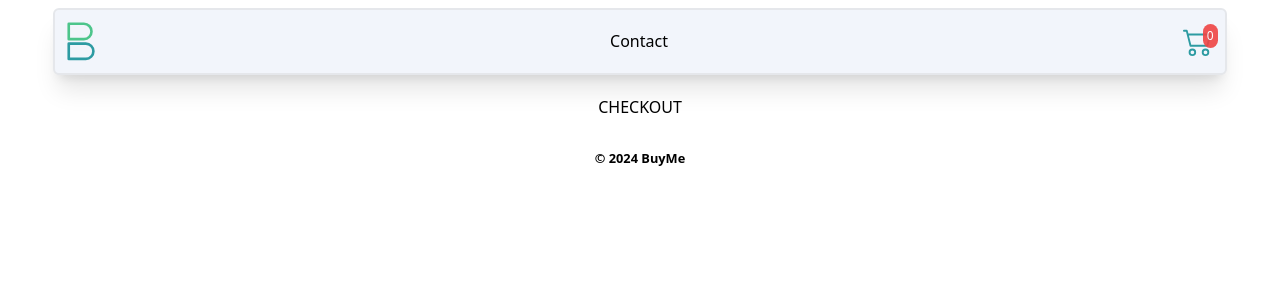
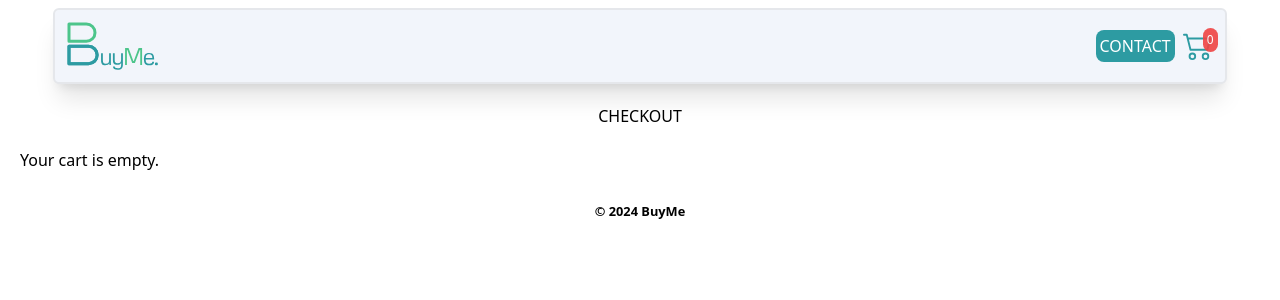
Before and after one commit to StormSkoglund/frontend-frameworks-ca, a React (Vite) app: page /checkout in a window 1280 px wide. Shown: the top 300 px of the page. Built offline with nearby package versions, Linux system fonts and the light colour scheme.

Commit message:
adds cart and checkout functionalities

```diff
--- a/src/api/UniquePost.jsx
+++ b/src/api/UniquePost.jsx
@@ -33,6 +33,26 @@ function UniquePost() {
       title: data.data.title,
       price: data.data.price,
       discountedPrice: data.data.discountedPrice,
+      image: {
+        url: data.data.image.url,
+        alt: data.data.image.alt,
+      },
+    }
+
+    let reviewContent
+    if (data.data.reviews && data.data.reviews.length > 0) {
+      reviewContent = data.data.reviews.map((review) => (
+        <div
+          key={review.id}
+          className="p-4 text-sm bg-gray-100 rounded-md shadow-md mb-4"
+        >
+          <p className="font-bold">{review.username}</p>
+          <p className="text-md">Rating: {review.rating}</p>
+          <p>{review.description}</p>
+        </div>
+      ))
+    } else {
+      reviewContent = <p>There are no reviews for this specific product.</p>
     }
 
     return (
@@ -55,6 +75,7 @@ function UniquePost() {
               price={data.data.price}
               discountedPrice={data.data.discountedPrice}
             />
+            <div className="">{reviewContent}</div>
           </div>
         </div>
       </>
--- a/src/components/Nav.jsx
+++ b/src/components/Nav.jsx
@@ -1,19 +1,47 @@
+import { useState } from "react"
 import { BsCart2 } from "react-icons/bs"
 import { NavLink } from "react-router-dom"
 import { useCart } from "../utils/CartContext"
+import { FaBars, FaTimes } from "react-icons/fa"
 
 function Nav() {
   const { cart } = useCart()
+  const [isOpen, setIsOpen] = useState(false)
+
+  const toggleMenu = () => {
+    setIsOpen(!isOpen)
+  }
+
   return (
     <nav className="flex flex-row align-middle items-center justify-between mx-auto w-11/12 shadow-xl bg-boxbg border-2 rounded-md p-3 mt-2">
       <NavLink to="/">
         <img
-          className="w-7"
-          src="src/assets/logo-svg.svg"
+          className="w-full"
+          src="src/assets/logo-full.svg"
           alt="The logo of the company, it's an uppercase b"
         />
       </NavLink>
-      <NavLink to="/contact">Contact</NavLink>
+      <div className="md:hidden">
+        <button onClick={toggleMenu}>
+          {isOpen ? (
+            <FaTimes className="text-3xl text-theme1" />
+          ) : (
+            <FaBars className="text-3xl text-theme1" />
+          )}
+        </button>
+      </div>
+      <div
+        className={`flex-col ${
+          isOpen ? "flex-col-reverse" : ""
+        } md:flex md:flex-row justify-end gap-2 ${
+          isOpen ? "block" : "hidden"
+        } md:block`}
+      >
+        <NavLink to="/contact">
+          <p className="text-bold bg-theme1 p-1 w-full text-center rounded-lg text-base text-white">
+            CONTACT
+          </p>
+        </NavLink>
         <NavLink className="text-3xl text-theme1" to="/checkout">
           <div className="relative">
             <BsCart2 />
@@ -22,6 +50,7 @@ function Nav() {
             </div>
           </div>
         </NavLink>
+      </div>
     </nav>
   )
 }
--- a/src/pages/Checkout.jsx
+++ b/src/pages/Checkout.jsx
@@ -1,7 +1,31 @@
+import { useCart } from "../utils/CartContext"
+
 function Checkout() {
+  const { cart } = useCart()
+
   return (
     <>
       <h1 className="text-center m-5 font-medium">CHECKOUT</h1>
+      <div className="m-5">
+        {cart.length > 0 ? (
+          <ul>
+            {cart.map((item, index) => (
+              <li key={index} className="border-b p-2">
+                <p className="text-md font-bold">{item.title}</p>
+                <p>Regular Price: {item.price},-</p>
+                <p>With Discounts: {item.discountedPrice},-</p>
+                <img
+                  className="block object-cover aspect-square  mt-3 mb-3 w-40 rounded-e-2xl shadow-2xl"
+                  src={item.image.url}
+                  alt={item.title}
+                />
+              </li>
+            ))}
+          </ul>
+        ) : (
+          <p>Your cart is empty.</p>
+        )}
+      </div>
     </>
   )
 }
--- /dev/null
+++ b/src/utils/CalcDiscount.jsx
@@ -0,0 +1,12 @@
+function CalcDiscount({ price, discountedPrice }) {
+  if (discountedPrice < price) {
+    let discount = ((price - discountedPrice) / price) * 100
+    return (
+      <div className="transform-gpu bg-red-700 opacity-75">
+        discount.toFixed(2)
+      </div>
+    )
+  } else {
+    return <div>none</div>
+  }
+}
--- a/src/utils/CartContext.jsx
+++ b/src/utils/CartContext.jsx
@@ -1,15 +1,21 @@
-import { createContext, useState, useContext } from "react"
+import { createContext, useState, useContext, useEffect } from "react"
 
 const CartContext = createContext()
 
 export const useCart = () => useContext(CartContext)
 
 export const CartProvider = ({ children }) => {
-  const [cart, setCart] = useState([])
+  const [cart, setCart] = useState(() => {
+    const savedCart = localStorage.getItem("cart")
+    return savedCart ? JSON.parse(savedCart) : []
+  })
 
   const addToCart = (product) => {
-    setCart([...cart, product])
+    setCart((prevCart) => [...prevCart, product])
   }
+  useEffect(() => {
+    localStorage.setItem("cart", JSON.stringify(cart))
+  }, [cart])
 
   return (
     <CartContext.Provider value={{ cart, addToCart }}>
```
Also changed, not shown: src/assets/logo-full.svg (added). Lines whose indentation alone changed are shown as unchanged.
